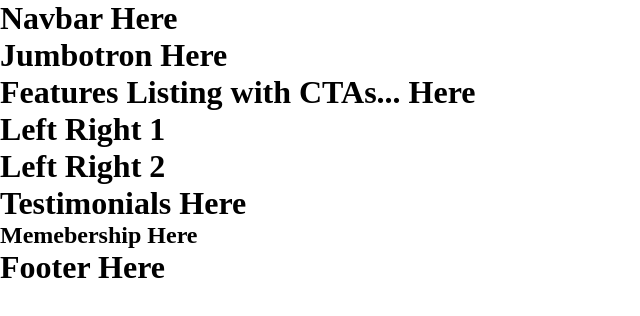
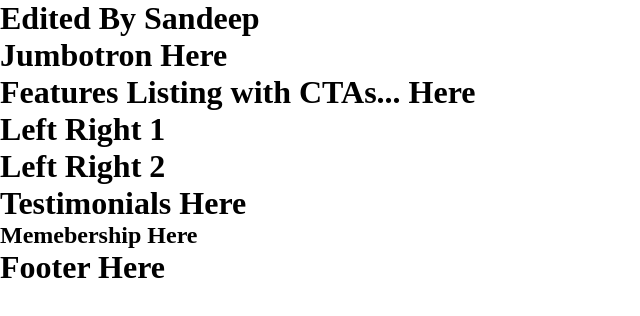
Before and after one commit to mechaadi/OnlineLawyerSuite, a Next.js app: page /About in a window 1280 px wide. Shown: the top 316 px of the page, without its empty margins (0-640 px from the left). Built offline with nearby package versions, Linux system fonts and the light colour scheme.

Commit message:
Test commit

```diff
--- a/pages/About.js
+++ b/pages/About.js
@@ -3,8 +3,8 @@ function About() {
     return (
         <div className="body">
             <div className="navbar">
-                <h1>Navbar Here</h1>
-        </div>
+                <h1>Edited By Sandeep</h1>
+            </div>
             <div className="jumbotron">
                 <h1>Jumbotron Here</h1>
             </div>
```
